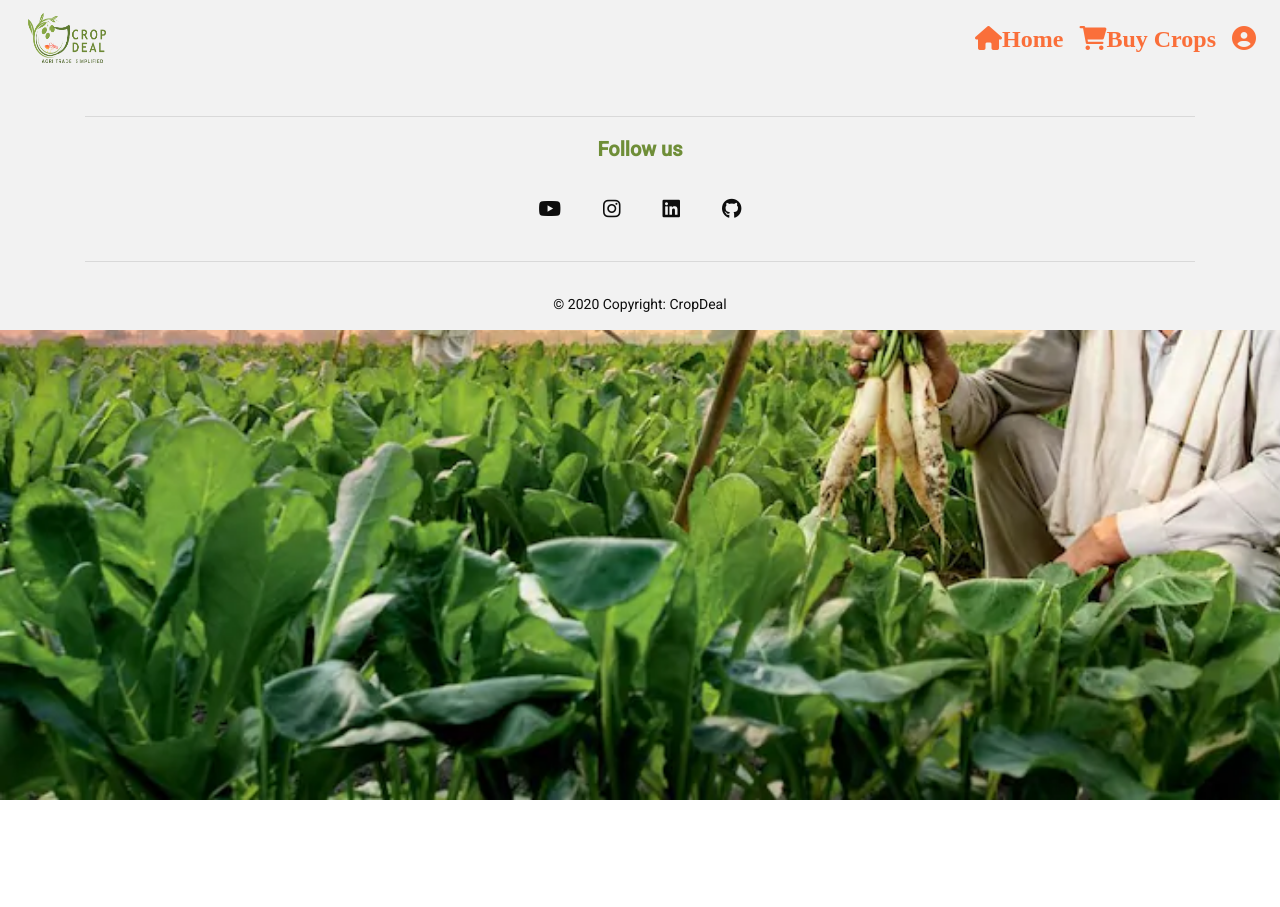
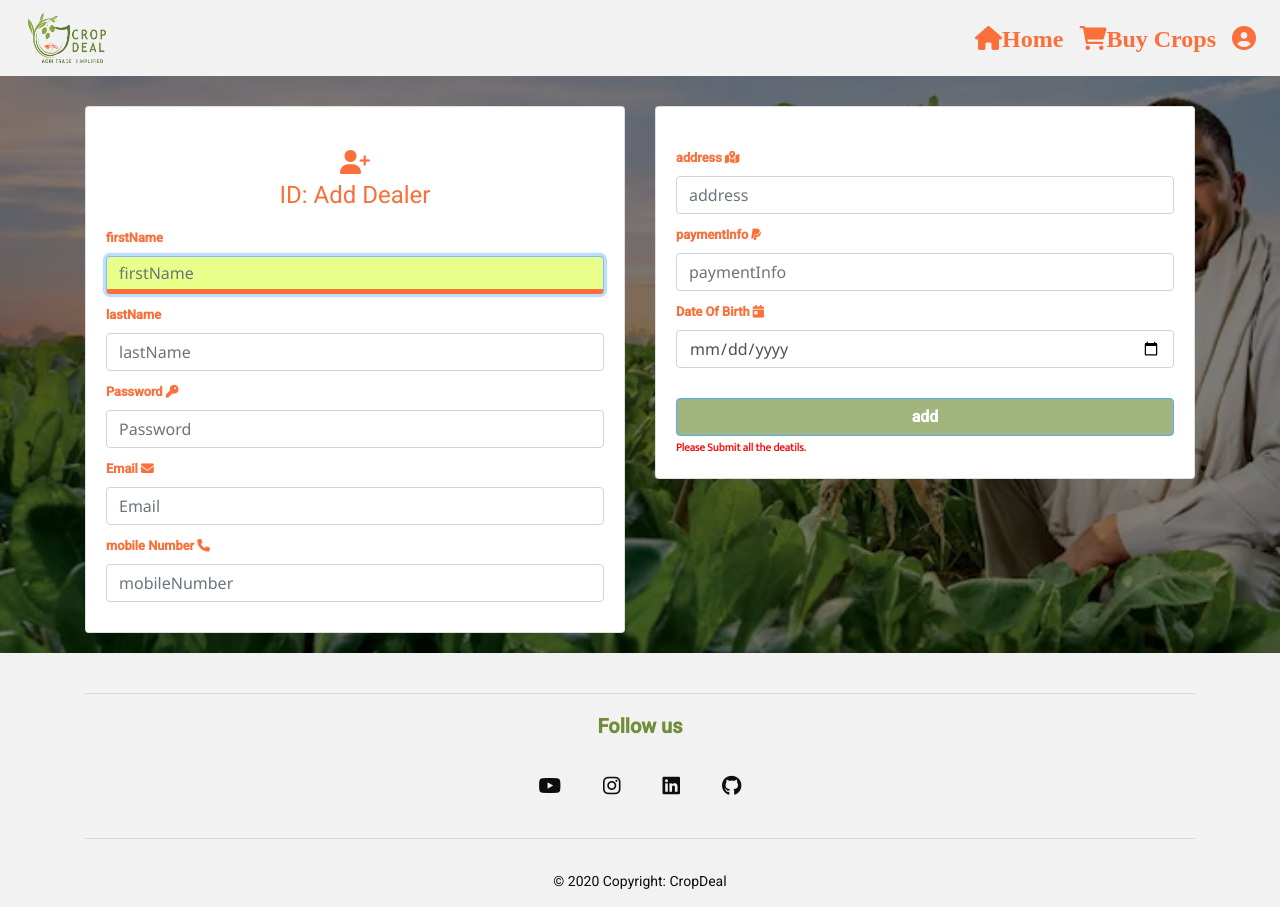
Before and after one commit to saisukumarpinninti/Angular-Front-End-For-CropDeal, an Angular app: page /addUser/Dealer in a window 1280 px wide. Before the commit this address led to /. Before the commit the page ends 800 px from the top, so only its background shows below. Built offline with nearby package versions, Linux system fonts and the light colour scheme; a web font is replaced by a local one.

Commit message:
added farmer and dealer registration

```diff
--- a/src/app/Home/Home.component.html
+++ b/src/app/Home/Home.component.html
@@ -105,13 +105,13 @@
             <h2>Post offer as a seller</h2>
             <p style="min-height:150px">As a seller, post offers for the agricultural crop you are looking to sell, and
               gain immediate access to credit-verified buyers. Or simply react to an existing buyer’s bid and start your
-              transaction. <br><br><a [routerLink]="['/sell']" class="btn btn-primary">Start Selling</a></p>
+              transaction. <br><br><a [routerLink]="['/addUser/Farmer']" class="btn btn-primary">Start Selling</a></p>
           </div>
           <div class="col-sm-12 col-md-6">
             <h2>Post bid as a buyer</h2>
             <p style="min-height:150px">As a buyer, post bids for the agricultural crop you are looking to buy.
               Communicate to the market what you are looking for, and get rapid reactions from interested farmers or
-              sellers.<br><br><a [routerLink]="['/crops']" class="btn btn-primary">Start Buying</a></p>
+              sellers.<br><br><a [routerLink]="['/addUser/Dealer']" class="btn btn-primary">Start Buying</a></p>
           </div>
         </div>
       </div>
--- a/src/app/_service/Dealer.service.ts
+++ b/src/app/_service/Dealer.service.ts
@@ -21,6 +21,9 @@ export class DealerService {
     return this.httpclient.get(this.PATH_OF_API + '/'+ID, {headers: this.authenticationHeader});
   }
 
+  public addDealer(Dealer: any) {
+    return this.httpclient.post(this.PATH_OF_API+'/add', Dealer, {headers: this.authapplicationheader});
+  }
   public updateDealer(Dealer: any) {
     return this.httpclient.put(this.PATH_OF_API + '/update', Dealer, {headers: this.authapplicationheader});
   }
--- a/src/app/_service/Farmer.service.ts
+++ b/src/app/_service/Farmer.service.ts
@@ -1,5 +1,7 @@
-import { HttpClient, HttpHeaders } from '@angular/common/http';
+import { HttpClient, HttpErrorResponse, HttpHeaders } from '@angular/common/http';
 import { Injectable } from '@angular/core';
+import { catchError } from 'rxjs';
+import { Observable,throwError as ObservableThrowError } from 'rxjs';
 @Injectable({
   providedIn: 'root'
 })
@@ -9,7 +11,10 @@ export class FarmerService {
 
   requestHeader = new HttpHeaders({ 'No-Auth': 'True' });
   applicationHeader = new HttpHeaders({'Content-Type': 'application/json'});
-
+  handlerError(error: HttpErrorResponse) {
+    console.log(error.message);
+    return ObservableThrowError(error.message || "Server Error");
+  }
   authenticationHeader = new HttpHeaders({'Authorization': 'Bearer ' + localStorage.getItem('jwtToken')});
   authapplicationheader = new HttpHeaders({'Authorization': 'Bearer ' + localStorage.getItem('jwtToken'),'Content-Type': 'application/json'});
   constructor(
@@ -17,9 +22,13 @@ export class FarmerService {
   ) {}
 
   public getFarmer(ID: any) {
-
     return this.httpclient.get(this.PATH_OF_API + '/'+ID, {headers: this.authenticationHeader});
   }
+
+  public addFarmer(Farmer: any) {
+    console.log(Farmer);
+    return this.httpclient.post(this.PATH_OF_API+'/add', Farmer, {headers: this.applicationHeader}).
+    pipe(catchError(this.handlerError));};
 
   public updateFarmer(Farmer: any) {
     return this.httpclient.put(this.PATH_OF_API + '/update', Farmer, {headers: this.authapplicationheader});
--- a/src/app/addUser/addUser.component.html
+++ b/src/app/addUser/addUser.component.html
@@ -1,3 +1,96 @@
-<p>
-  addUser works!
-</p>
+<div class="container ">
+  <div class="row">
+    <!-- bootstrap col for keeping two divs side by side -->
+    <div class="col-md-6">
+      <br>
+      <form class="form-signin" [formGroup]="ProfileForm" (ngSubmit)="addProfile(ProfileForm)" *ngIf="Userrole!=null">
+        <div class="card">
+          <div class="card-body">
+            <br>
+            <h1 class="text-center"><i class="fa-solid fa-user-plus"></i><br> ID:
+              <span> Add {{Userrole}}</span>
+            </h1>
+            <div class="form-label-group ">
+              <label for="firstName">firstName</label>
+              <input type="text" id="firstName" class="form-control " placeholder="firstName"
+                formControlName="firstName" required autofocus>
+              <small class="text-danger " *ngIf="firstName?.errors?.['required'] && firstName?.touched">firstName is
+                required</small>
+              <small class="text-danger " *ngIf="firstName?.errors?.['pattern'] && firstName?.touched">firstName
+                can only be Aplhabets</small>
+            </div>
+            <div class="form-label-group ">
+              <label for="lastName">lastName </label>
+              <input type="text" id="lastName" class="form-control" placeholder="lastName" formControlName="lastName"
+                required autofocus>
+              <small class="text-danger" *ngIf="lastName?.errors?.['required'] && lastName?.touched">lastName is
+                required</small>
+                <small class="text-danger " *ngIf="lastName?.errors?.['pattern'] && lastName?.touched">lastName
+                  can only be Aplhabets</small>
+            </div>
+            <div class="form-label-group">
+              <label for="inputPassword">Password <i class="fa-solid fa-key"></i></label>
+              <input type="password" id="inputPassword" class="form-control" placeholder="Password"
+                formControlName="password" required>
+              <small class="text-danger" *ngIf="password?.errors?.['required'] && password?.touched">
+                password is required</small>
+            </div>
+            <div class="form-label-group">
+              <label for="inputEmail">Email <i class="fa-solid fa-envelope"></i></label>
+              <input type="email" id="inputEmail" class="form-control" placeholder="Email" formControlName="email"
+                required>
+              <small class="text-danger" *ngIf="email?.errors?.['required'] && email?.touched">email is required</small>
+              <small class="text-danger" *ngIf="email?.errors?.['email'] && email?.touched">email is invalid</small>
+            </div>
+            <div class="form-label-group">
+              <label for="inputPhone">mobile Number <i class="fa-solid fa-phone"></i></label>
+              <input type="number" id="inputmobileNumber" class="form-control" placeholder="mobileNumber"
+                formControlName="mobileNumber" required>
+              <small class="text-danger"
+                *ngIf="mobileNumber?.errors?.['required'] && mobileNumber?.touched">mobileNumber
+                is required</small>
+            </div>
+          </div>
+        </div>
+        <br>
+      </form>
+    </div>
+    <div class="col-md-6">
+      <br>
+      <form class="form-signin" [formGroup]="ProfileForm" *ngIf="Userrole!=null" autocomplete="on"
+        (ngSubmit)="addProfile(ProfileForm)">
+        <div class="card">
+          <div class="card-body">
+            <br>
+            <div class="form-label-group">
+              <label for="address">address <i class="fa-solid fa-map-location-dot"></i></label>
+              <input type="text" id="address" class="form-control " placeholder="address" formControlName="address"
+                required autofocus>
+              <small class="text-danger " *ngIf="address?.errors?.['required'] && address?.touched">address is
+                required</small>
+            </div>
+            <div class="form-label-group ">
+              <label for="paymentInfo">paymentInfo <i class="fa-brands fa-paypal"></i></label>
+              <input type="datetime" id="paymentInfo" class="form-control " placeholder="paymentInfo"
+                formControlName="paymentInfo" required autofocus>
+              <small class="text-danger " *ngIf="paymentInfo?.errors?.['required'] && paymentInfo?.touched">paymentInfo
+                is
+                required</small>
+            </div>
+            <div class="form-label-group ">
+              <label for="dob">Date Of Birth <i class="fa-solid fa-calendar-day"></i><span>&nbsp;</span></label>
+              <input type="date" id="dob" class="form-control " placeholder="dob" formControlName="dob"
+                required autofocus>
+              <small class="text-danger " *ngIf="dob?.errors?.['required'] && dob?.touched">dob is
+                required</small>
+            </div>
+            <br>
+            <button class="btn  btn-primary btn-block" [disabled]="ProfileForm.invalid" type="submit">add</button>
+            <small class="text-danger" *ngIf="ProfileForm.invalid">Please Submit all the deatils.</small>
+          </div>
+        </div>
+      </form>
+    </div>
+  </div>
+
+</div>
--- a/src/app/addUser/addUser.component.ts
+++ b/src/app/addUser/addUser.component.ts
@@ -30,90 +30,94 @@ export class AddUserComponent implements OnInit {
 
   ngOnInit() {
     this.LoggedInUser = this.userAuthService.isLoggedIn();
-    this.route.paramMap.subscribe((params: ParamMap) => { this.ID = <any>params.get('id'); });
-    // if (this.LoggedInUser == true) {
+    this.route.paramMap.subscribe((params: ParamMap) => { this.Userrole = <any>params.get('role'); });
+    if (this.LoggedInUser == true) {
+      Swal.fire('You Are already Logged In', '', 'error');
+      this.router.navigate(['/Home']);
+  }
+   else if (this.LoggedInUser == false&&this.Userrole=='Farmer') {
+      this.ProfileForm = this.f.group({
+        id: ['0', Validators.required],
+          firstName: ['', [Validators.required, Validators.pattern('^[A-Za-z]+$')]],
+          lastName: ['', [Validators.required, Validators.pattern('^[A-Za-z]+$')]],
+          password: ['', Validators.required],
+          dob: ['', Validators.required],
+          email: ['', [Validators.required, Validators.email]],
+          mobileNumber: ['', [Validators.required, Validators.pattern('^[0-9]{10}$')]],
+          address: ['', Validators.required],
+          paymentInfo: ['', Validators.required],
+          status: [true, Validators.required] });
+  }
+  else if (this.LoggedInUser == false&&this.Userrole=='Dealer') {
+        this.ProfileForm = this.f.group({
+          id: [ '0' , Validators.required],
+          firstName: ['', [Validators.required, Validators.pattern('^[A-Za-z]+$')]],
+          lastName: ['', [Validators.required, Validators.pattern('^[A-Za-z]+$')]],
+          password: ['', Validators.required],
+          dob: ['', Validators.required],
+          email: ['', [Validators.required, Validators.email]],
+          mobileNumber: ['', [Validators.required, Validators.pattern('^[0-9]{10}$')]],
+          address: ['', Validators.required],
+          paymentInfo: ['', Validators.required],
+          status: [true, Validators.required],
+          Addons: ['']
+        });
+      }
+  else {
+    Swal.fire('Invalid Url', '', 'error');
+    this.router.navigate(['/Home']);
+  }
+  }
+  get status() { return this.ProfileForm.get('status'); }
+  get password() { return this.ProfileForm.get('password'); }
+  get id() { return this.ProfileForm.get('id'); }
+  get firstName() { return this.ProfileForm.get('firstName'); }
+  get lastName() { return this.ProfileForm.get('lastName'); }
+  get email() { return this.ProfileForm.get('email'); }
+  get mobileNumber() { return this.ProfileForm.get('mobileNumber'); }
+  get address() { return this.ProfileForm.get('address'); }
+  get dob() { return this.ProfileForm.get('dob'); }
+  get paymentInfo() { return this.ProfileForm.get('paymentInfo'); }
 
-    //   this.User = this.userAuthService.getUser();
-    //   if (this.ID != this.User.id) { alert("You are not authorized to view this page"); this.router.navigate(['/Home']); }
-    //   this.Userrole = this.userAuthService.getRoles().split('_')[1];
-    //   this.Userrole = this.Userrole.substring(0, this.Userrole.length - 1);
-    //   if (this.Userrole == 'Farmer') {
-    //     this.FarmerService.getFarmer(this.User.id).subscribe(
-    //       data => { this.Profile = data; this.patch(); },
-    //       error => { this.errorMessage = error; console.log(this.errorMessage); });
-    //     this.ProfileForm = this.f.group({
-    //       id: [{ value: '', disabled: true }, Validators.required],
-    //       firstName: ['', [Validators.required, Validators.pattern('^[A-Za-z]+$')]],
-    //       lastName: ['', [Validators.required, Validators.pattern('^[A-Za-z]+$')]],
-    //       password: ['', Validators.required],
-    //       dob: ['', Validators.required],
-    //       email: ['', [Validators.required, Validators.email]],
-    //       mobileNumber: ['', [Validators.required, Validators.pattern('^[0-9]{10}$')]],
-    //       address: ['', Validators.required],
-    //       paymentInfo: ['', Validators.required],
-    //       status: ['', Validators.required]
-    //     });
-    //   }
-    //   else if (this.Userrole == 'Dealer') {
-    //     this.DealerService.getDealer(this.User.id).subscribe(
-    //       data => { this.Profile = data; this.patch(); console.log(this.Profile); },
-    //       error => { this.errorMessage = error; console.log(this.errorMessage); });
-    //     this.ProfileForm = this.f.group({
-    //       id: [{ value: '', disabled: true }, Validators.required],
-    //       firstName: ['', [Validators.required, Validators.pattern('^[A-Za-z]+$')]],
-    //       lastName: ['', [Validators.required, Validators.pattern('^[A-Za-z]+$')]],
-    //       password: ['', Validators.required],
-    //       dob: ['', Validators.required],
-    //       email: ['', [Validators.required, Validators.email]],
-    //       mobileNumber: ['', [Validators.required, Validators.pattern('^[0-9]{10}$')]],
-    //       address: ['', Validators.required],
-    //       paymentInfo: ['', Validators.required],
-    //       status: ['', Validators.required],
-    //       Addons: ['']
-    //     });
-    //   }
-    // }
-    // else {
-    //   Swal.fire('You Are already Logged In', '', 'error');
-    //   this.router.navigate(['/login']);
+  addProfile(ProfileForm: any) {
+      if (this.Userrole == 'Farmer') {
+        console.log(ProfileForm.value);
+        this.FarmerService.addFarmer(this.ProfileForm.value).subscribe(
+          data => {
+             this.ID=data;
+            Swal.fire('Profile added Successfully ! Your Profile ID is ' + this.ID.id, '', 'success');
+          },
+          error => {
+            this.errorMessage = error;
+            Swal.fire({
+              icon: 'error',
+              title: 'Oops...',
+              text: 'Something went wrong!',
+            })
+            console.log(this.errorMessage);
+          });
+      }
+      else if (this.Userrole == 'Dealer') {
+        this.DealerService.addDealer(this.ProfileForm.value).subscribe(
+          data => {
+            this.ID=data;
+            Swal.fire('Profile added Successfully ! Your Profile ID is ' + this.ID.id, '', 'success');
+          }, error => {
+            Swal.fire({
+              icon: 'error',
+              title: 'Oops...',
+              text: 'Something went wrong!',
+            })
+            this.errorMessage = error; console.log(this.errorMessage);
+          });
+      }
+      else {
+        Swal.fire({
+          icon: 'error',
+          title: 'Oops...',
+          text: 'Profile Not added !',
+        })
+      }
     }
-  // }
-  // get status() { return this.ProfileForm.get('status'); }
-  // get password() { return this.ProfileForm.get('password'); }
-  // get id() { return this.ProfileForm.get('id'); }
-  // get firstName() { return this.ProfileForm.get('firstName'); }
-  // get lastName() { return this.ProfileForm.get('lastName'); }
-  // get email() { return this.ProfileForm.get('email'); }
-  // get mobileNumber() { return this.ProfileForm.get('mobileNumber'); }
-  // get address() { return this.ProfileForm.get('address'); }
-  // get dob() { return this.ProfileForm.get('dob'); }
-  // get paymentInfo() { return this.ProfileForm.get('paymentInfo'); }
-
-  // UpdateProfile(ProfileForm: any) {
-  //   if (confirm('Are you sure you want to update ?')) {
-  //     if (this.Userrole == 'Farmer') {
-  //       this.Profile = this.ProfileForm.value;
-  //       this.Profile.id = this.User.id;
-  //       this.FarmerService.updateFarmer(this.Profile).subscribe(
-  //         data => {
-  //           this.Profile = data; this.patch();
-  //           alert('Profile Updated Successfully');
-  //         },
-  //         error => { this.errorMessage = error; console.log(this.errorMessage); });
-  //     }
-  //     else if (this.Userrole == 'Dealer') {
-  //       this.Profile = this.ProfileForm.value;
-  //       this.Profile.id = this.User.id;
-  //       this.DealerService.updateDealer(this.Profile).subscribe(
-  //         data => {
-  //           this.Profile = data; this.patch();
-  //           alert('Profile Updated Successfully');
-  //         }, error => { this.errorMessage = error; console.log(this.errorMessage); });
-  //     }
-  //     else {
-  //       alert('Profile not updated');
-  //     }
-  //   }
-  // }
 
 }
--- a/src/app/app-routing.module.ts
+++ b/src/app/app-routing.module.ts
@@ -8,6 +8,7 @@ import { CropComponent } from './crop/crop.component';
 import { LoginComponent } from './login/login.component';
 import { ProfileComponent } from './Profile/Profile.component';
 import { FarmerCropsComponent } from './FarmerCrops/FarmerCrops.component';
+import { AddUserComponent } from './addUser/addUser.component';
 const routes: Routes = [
    { path: 'Home', component: HomeComponent },
    { path: '', pathMatch: 'full', redirectTo: 'Home' },
@@ -15,7 +16,8 @@ const routes: Routes = [
     { path: 'crop/:id', component: CropComponent },
     { path: 'login', component: LoginComponent },
     {path: 'Profile/:id', component: ProfileComponent},
-    {path: 'sell', component: FarmerCropsComponent}
+    {path: 'sell', component: FarmerCropsComponent},
+    {path: 'addUser/:role', component: AddUserComponent}
 ];
 
 @NgModule({
@@ -24,4 +26,4 @@ const routes: Routes = [
 })
 export class AppRoutingModule { }
 export const routedComponents = [HomeComponent, CropsComponentComponent, NavBarComponent, FooterComponent,
-  CropComponent, LoginComponent, ProfileComponent,FarmerCropsComponent];
+  CropComponent, LoginComponent, ProfileComponent,FarmerCropsComponent,AddUserComponent];
--- a/src/app/app.module.ts
+++ b/src/app/app.module.ts
@@ -7,14 +7,11 @@ import { MatIconModule } from '@angular/material/icon';
 import { CropServiceService } from './_service/CropService.service';
 import { HttpClientModule } from '@angular/common/http';
 import { ReactiveFormsModule } from '@angular/forms';
-import { AddUserComponent } from './addUser/addUser.component';
-
 
 @NgModule({
   declarations: [
     AppComponent,
-    routedComponents,
-      AddUserComponent
+    routedComponents
    ],
   imports: [
     BrowserModule,
```
Also changed, not shown: src/app/Profile/Profile.component.ts (+6 -3 lines).
